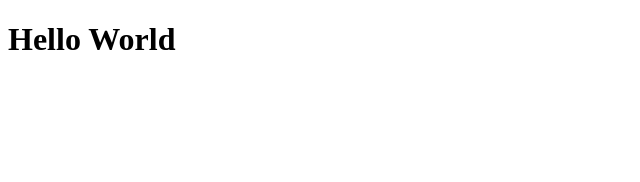
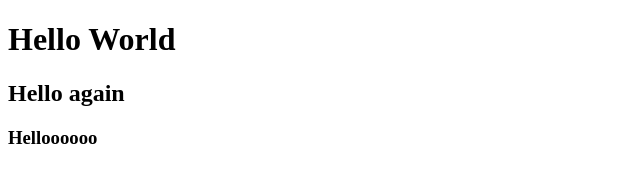
Before and after one commit to markusskov/netlifyTest, a plain HTML site: page index.html in a window 1280 px wide. Shown: the whole page, without its empty margins (0-640 px from the left). Drawn offline with Linux system fonts and the light colour scheme.

Commit message:
updated index.html

```diff
--- a/index.html
+++ b/index.html
@@ -7,5 +7,7 @@
   </head>
   <body>
     <h1>Hello World</h1>
+    <h2>Hello again</h2>
+    <h3>Helloooooo</h3>
   </body>
 </html>
```
